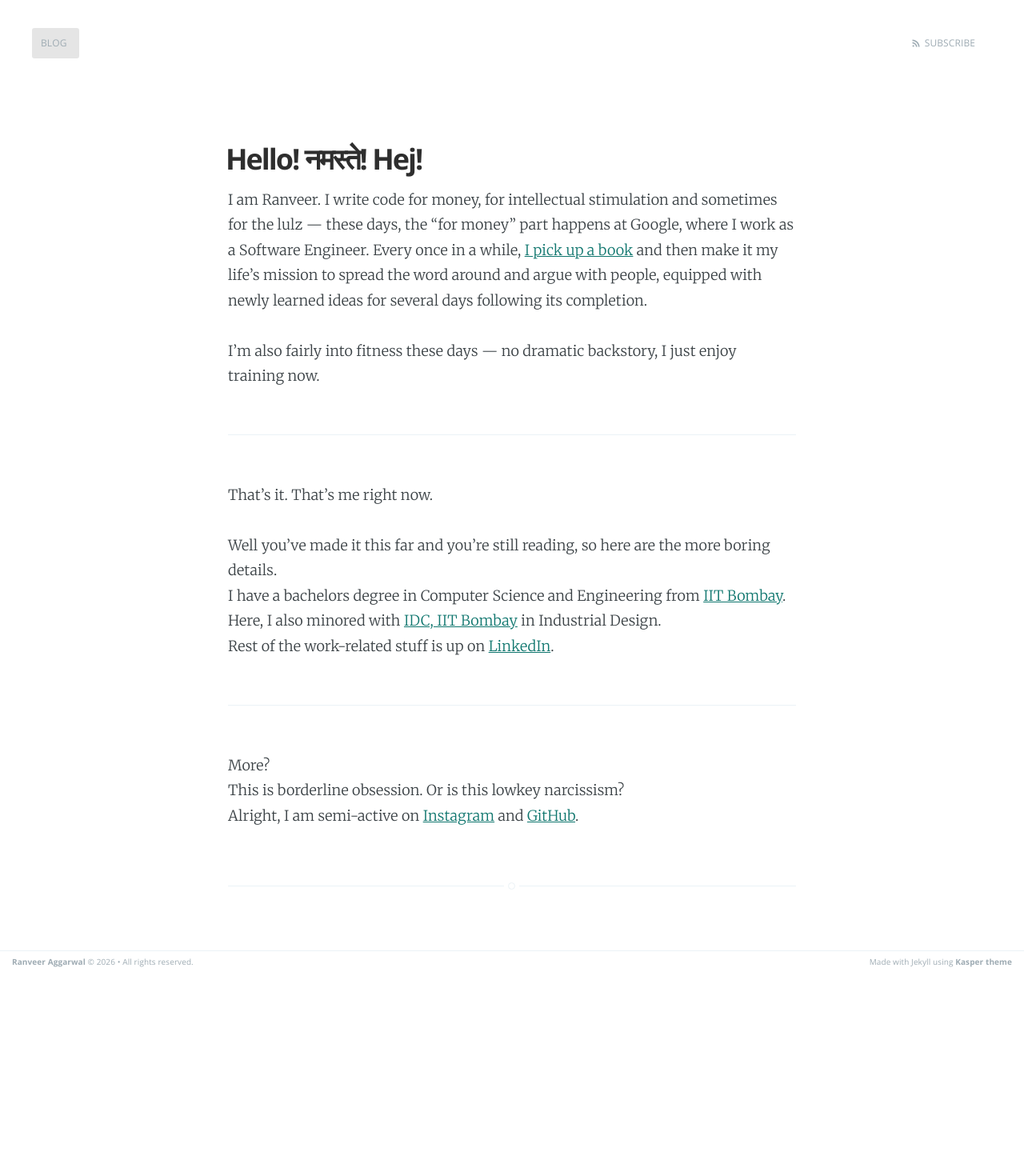
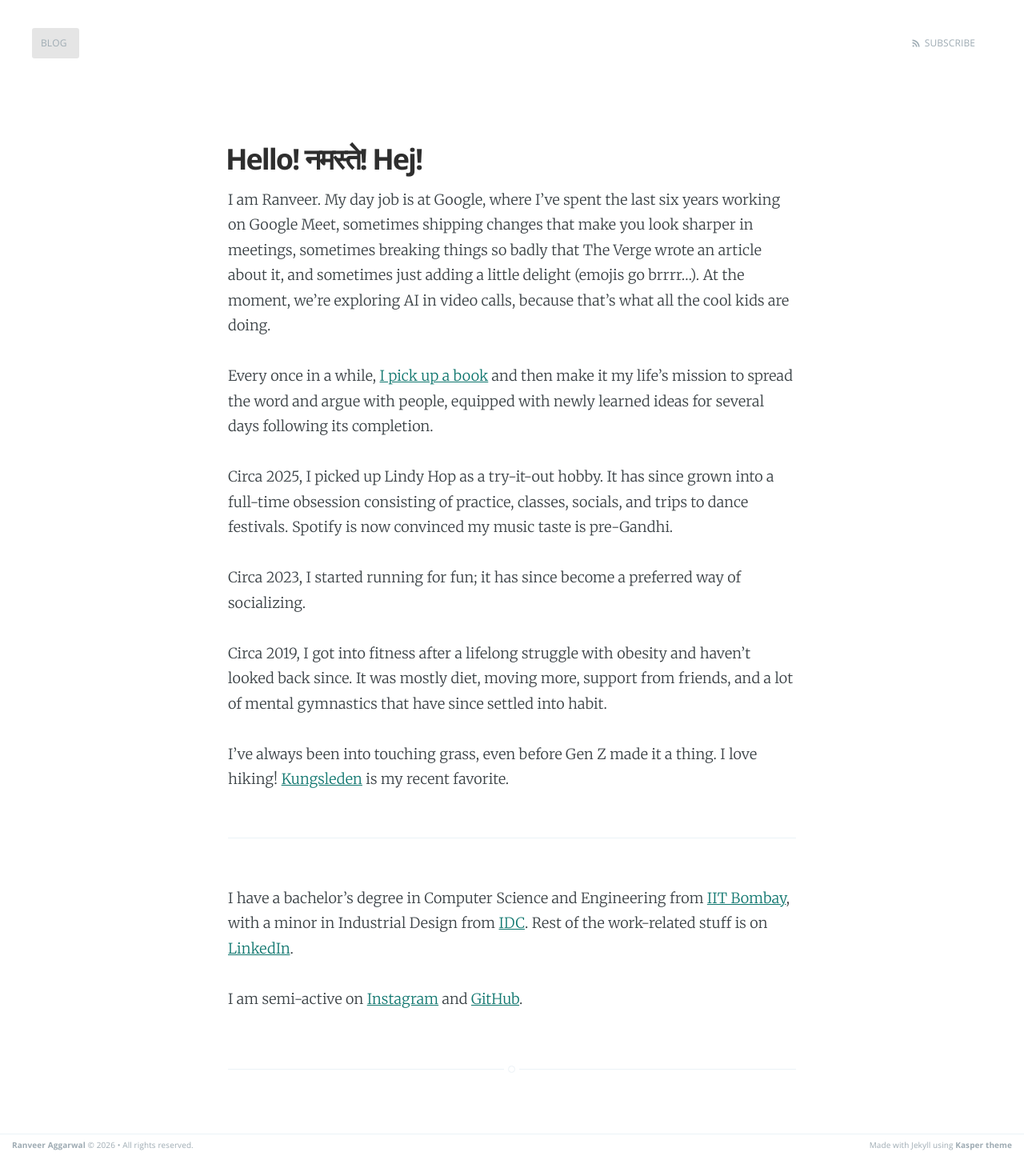
Before and after one commit to ranveeraggarwal/ranveeraggarwal.github.io, a Jekyll site: the page built from index.md, in a window 1280 px wide. Shown: the whole page at 80% size. Built offline with Jekyll 4.4.1, drawn with Linux system fonts in a browser that asks for light colours; before the commit the page ends 1216 px from its top, so only the background shows below that.

Commit message:
Rewrite About page with current-day bio
- Lead with six years on Google Meet (the sharper-look changes, the
  Verge-worthy breakage, the emoji delight) and the current AI work
- Add a reverse-chronological hobbies timeline: Lindy Hop, running,
  fitness, plus the long-standing hiking habit with a Kungsleden link
- Tighten the credentials section into a single paragraph

Co-Authored-By: Claude Fable 5 <noreply@anthropic.com>
Claude-Session: https://claude.ai/code/session_01PK4GjtTnvx9wsaeHPkwGKa

```diff
--- a/index.md
+++ b/index.md
@@ -3,20 +3,20 @@ layout: page
 title: Hello! नमस्ते! Hej!
 ---
 
-I am Ranveer. I write code for money, for intellectual stimulation and sometimes for the lulz — these days, the "for money" part happens at Google, where I work as a Software Engineer. Every once in a while, [I pick up a book](https://www.goodreads.com/ranveeraggarwal) and then make it my life's mission to spread the word around and argue with people, equipped with newly learned ideas for several days following its completion.
+I am Ranveer. My day job is at Google, where I've spent the last six years working on Google Meet, sometimes shipping changes that make you look sharper in meetings, sometimes breaking things so badly that The Verge wrote an article about it, and sometimes just adding a little delight (emojis go brrrr…). At the moment, we're exploring AI in video calls, because that's what all the cool kids are doing.
 
-I'm also fairly into fitness these days — no dramatic backstory, I just enjoy training now.
+Every once in a while, [I pick up a book](https://www.goodreads.com/ranveeraggarwal) and then make it my life's mission to spread the word and argue with people, equipped with newly learned ideas for several days following its completion.
+
+Circa 2025, I picked up Lindy Hop as a try-it-out hobby. It has since grown into a full-time obsession consisting of practice, classes, socials, and trips to dance festivals. Spotify is now convinced my music taste is pre-Gandhi.
+
+Circa 2023, I started running for fun; it has since become a preferred way of socializing.
+
+Circa 2019, I got into fitness after a lifelong struggle with obesity and haven't looked back since. It was mostly diet, moving more, support from friends, and a lot of mental gymnastics that have since settled into habit.
+
+I've always been into touching grass, even before Gen Z made it a thing. I love hiking! [Kungsleden](https://en.wikipedia.org/wiki/Kungsleden) is my recent favorite.
 
 ---
 
-That's it. That's me right now.
+I have a bachelor's degree in Computer Science and Engineering from [IIT Bombay](http://www.iitb.ac.in/), with a minor in Industrial Design from [IDC](http://www.idc.iitb.ac.in/). Rest of the work-related stuff is on [LinkedIn](https://www.linkedin.com/in/ranveeraggarwal/).
 
-Well you've made it this far and you're still reading, so here are the more boring details.
-I have a bachelors degree in Computer Science and Engineering from [IIT Bombay](http://www.iitb.ac.in/). Here, I also minored with [IDC, IIT Bombay](http://www.idc.iitb.ac.in/) in Industrial Design.
-Rest of the work-related stuff is up on [LinkedIn](https://www.linkedin.com/in/ranveeraggarwal/).
-
----
-
-More?
-This is borderline obsession. Or is this lowkey narcissism?
-Alright, I am semi-active on [Instagram](https://instagram.com/ranveeraggarwal) and [GitHub](https://github.com/ranveeraggarwal).
+I am semi-active on [Instagram](https://instagram.com/ranveeraggarwal) and [GitHub](https://github.com/ranveeraggarwal).
```
